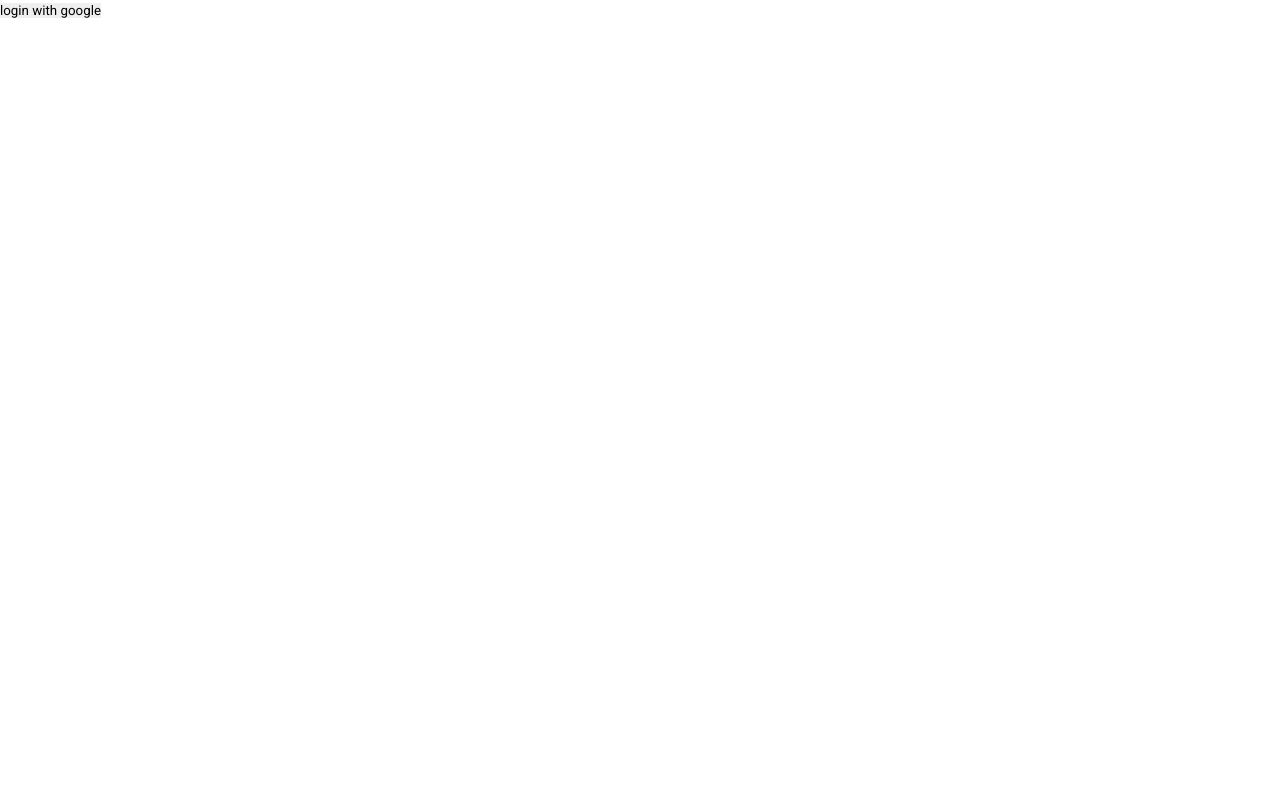
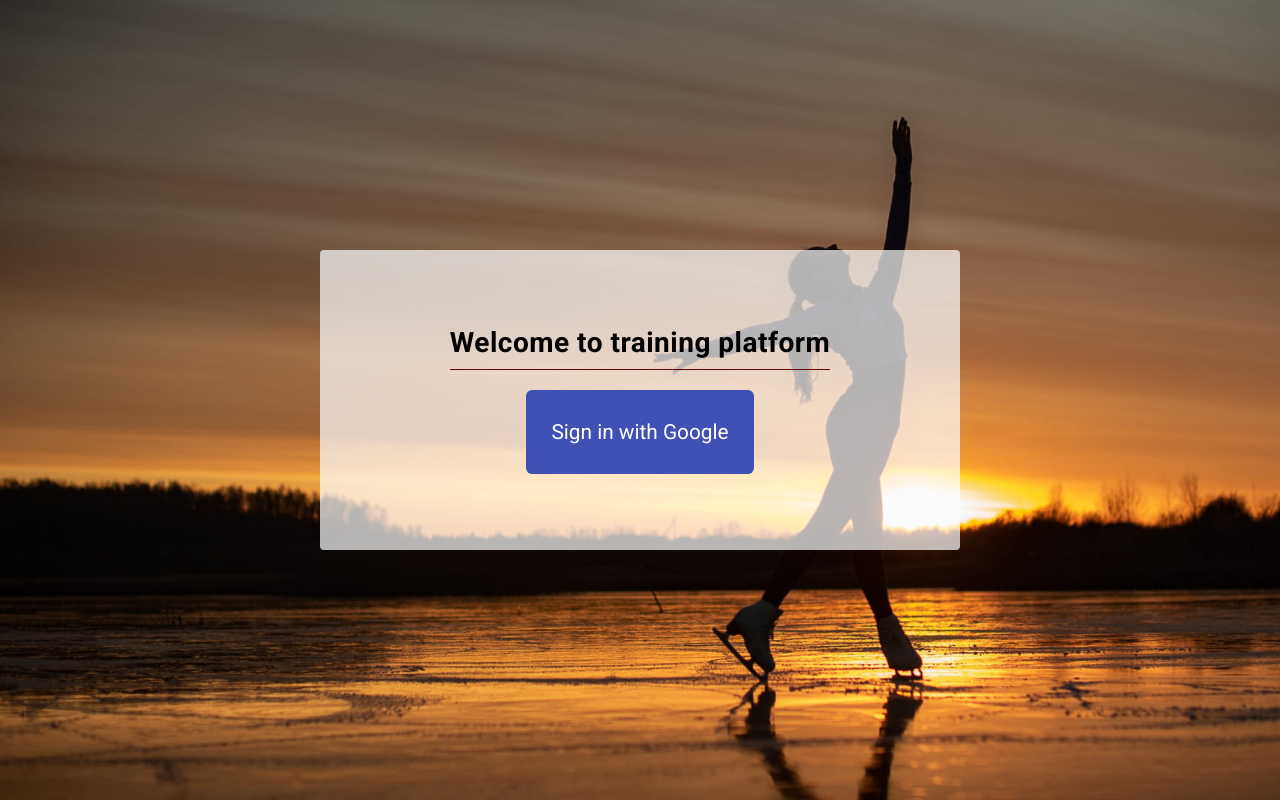
Before and after one commit to Kudder1/Training-Blog, a React (Create React App) app: page /login in a window 1280 px wide. Built offline with nearby package versions, Linux system fonts and the light colour scheme; no server answers.

Commit message:
login page

```diff
--- a/src/App.scss
+++ b/src/App.scss
@@ -73,6 +73,39 @@ main {
   }
   &_new {
     width: fit-content;
+  }
+}
+
+.login-page {
+  background: url('./assets/skater-bg.jpg');
+  background-size: cover;
+  background-attachment: fixed;
+  &-container {
+    background: rgba(255,255,255,.7);
+    border-radius: 4px;
+    max-width: 50%;
+    padding: 30px;
+    margin: auto;
+    height: 300px;
+    position: absolute;
+    right: 0;
+    left: 0;
+    top: 0;
+    bottom: 0;
+    display: flex;
+    justify-content: center;
+    align-items: center;
+    flex-direction: column;
+    @media (max-width: 500px) {
+      max-width: 80%;
+    }
+  }
+  &__btn {
+    padding: 30px 25px;
+    border-radius: 6px;
+    color: #fff;
+    background-color: #3f51b5;
+    font-size: 1.3rem;
   }
 }
 
@@ -405,7 +438,6 @@ $size: 166px;
   margin-bottom: 20px;
   transition: 0.3s;
   position: relative;
-  backface-visibility: hidden;
   &_edit {
     .element-container_front {
       transform: rotateY(180deg);
@@ -414,7 +446,7 @@ $size: 166px;
     }
     .element-container_back {
       transform: rotateY(0deg);
-      z-index: 2;
+      z-index: 3;
       opacity: 1;
     }
     .element-container {
@@ -447,7 +479,7 @@ $size: 166px;
     box-shadow: 0px 0px 16px rgba(0, 0, 0, .15);
     background: rgba(255,255,255,.72);
     position: relative;
-    backface-visibility: hidden;
+    transform-style: preserve-3d;
     &_front {
       z-index: 1;
       transition: .7s;
@@ -799,8 +831,11 @@ select {
     pointer-events: none;
     transition: 0.25s;
   }
+  input[type="text"], textarea {
+    appearance: none;
+  }
   input[type="date"] {
-    min-height: 100%;
+    min-height: 45px;
   }
 }
 
--- a/src/components/ActivityCard.tsx
+++ b/src/components/ActivityCard.tsx
@@ -19,10 +19,7 @@ const ActivityCard = ({ activity, postCompleted, postPlanned }: ActivityCardProp
     const plannedRef = useRef<HTMLInputElement>(null);
 
     useEffect(() => {
-     if (plannedEdit) {
-        plannedRef.current?.focus()
-        plannedRef.current?.click()
-     }
+     if (plannedEdit) plannedRef.current?.focus()
     }, [plannedEdit])
 
     const iceRinkPercent = useMemo(() => {
--- a/src/pages/Login.tsx
+++ b/src/pages/Login.tsx
@@ -7,9 +7,12 @@ const Login = () => {
         await auth.signInWithPopup(provider);
     }
     return (
-        <div>
-           <button onClick={login}>login with google</button>
-        </div>
+        <main className="login-page">
+            <section className="login-page-container">
+            <h1 className="main-heading">Welcome to training platform</h1>
+                <button aria-label="Sign in with google" className="login-page__btn" onClick={login}>Sign in with Google</button>
+            </section>
+        </main>
     );
 };
 
```
